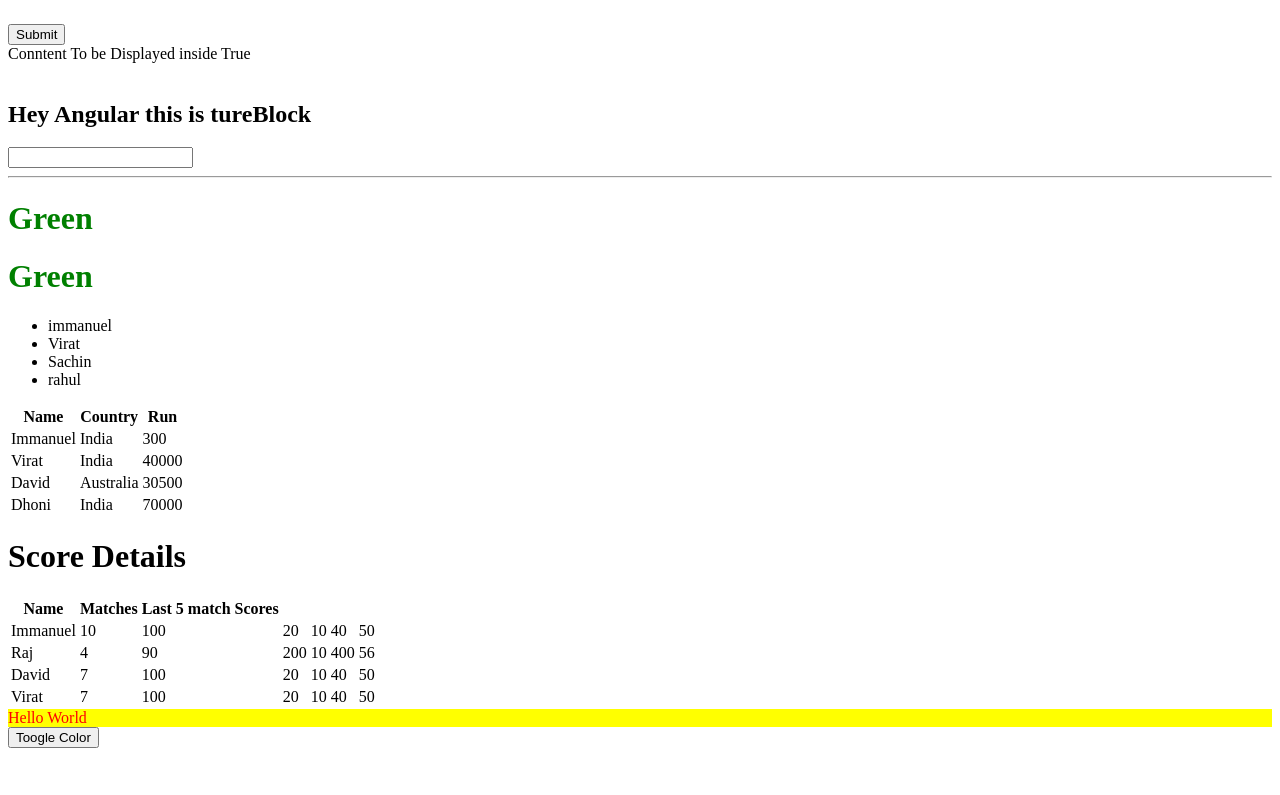
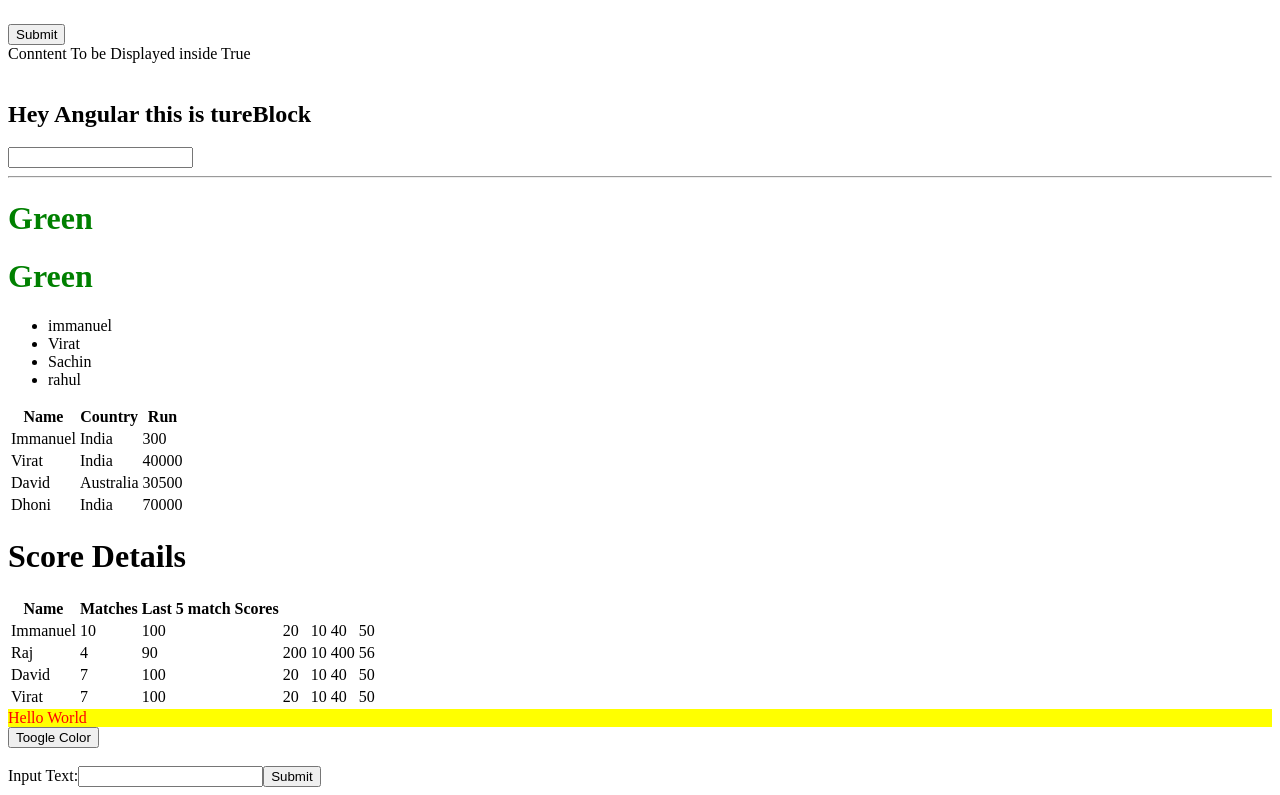
Before and after one commit to immanuel-23/Angular, an Angular app in the folder first-project/: page / in a window 1280 px wide. Shown: the part 191-986 px from the top of the page. Before the commit the page ends 947 px from the top, so only its background shows below. Built offline with nearby package versions, Linux system fonts and the light colour scheme.

Commit message:
todo list

```diff
--- a/first-project/src/app/app.component.html
+++ b/first-project/src/app/app.component.html
@@ -98,3 +98,13 @@ Text: <input type="text" name="input" #box>
 
 <div [style.color]="fontColor"[style.backgroundColor]="bgColor">Hello World</div>
 <button (click)="toogleColor()">Toogle Color</button>
+
+
+<!-- Todo List -->
+<br><br>
+Input Text:<input type="text" #todo>
+<button (click)="insertValue(todo.value)">Submit</button>
+<div *ngFor="let message of todoList">
+    {{message.id}}
+
+</div>
--- a/first-project/src/app/app.component.ts
+++ b/first-project/src/app/app.component.ts
@@ -54,5 +54,16 @@ export class AppComponent {
     }
   }
 
+  idtodo:number=0;
+  todoList:object[]=[];
+
+  insertValue(todo:string){
+    this.idtodo=this.idtodo+1;
+    this.todoList.push({id:this.idtodo,message:todo})
+  };
+
 }
+
+
+
 // this is a class file
```
